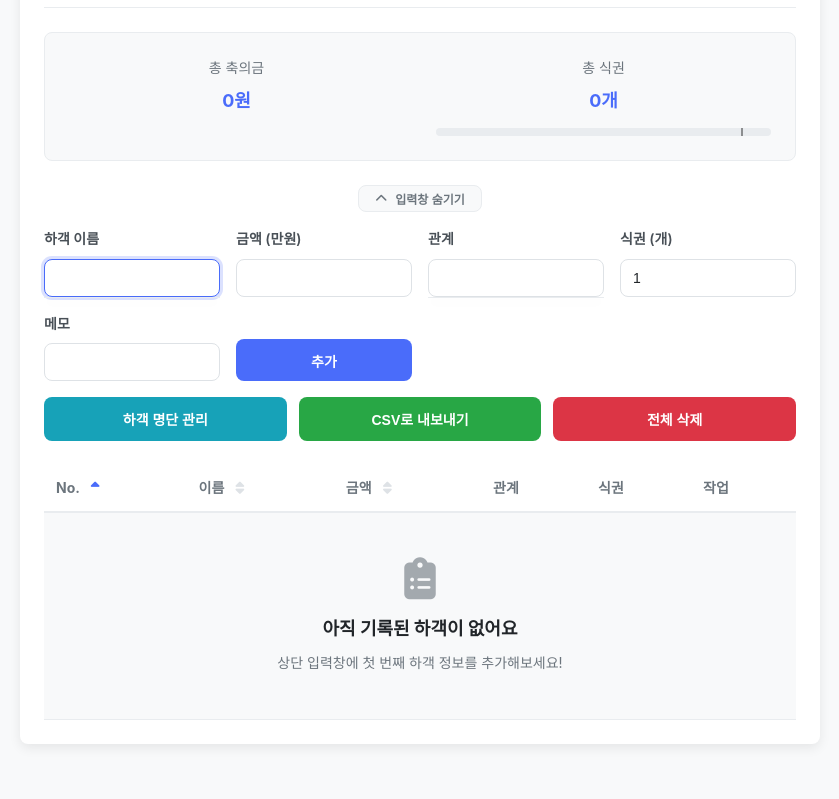
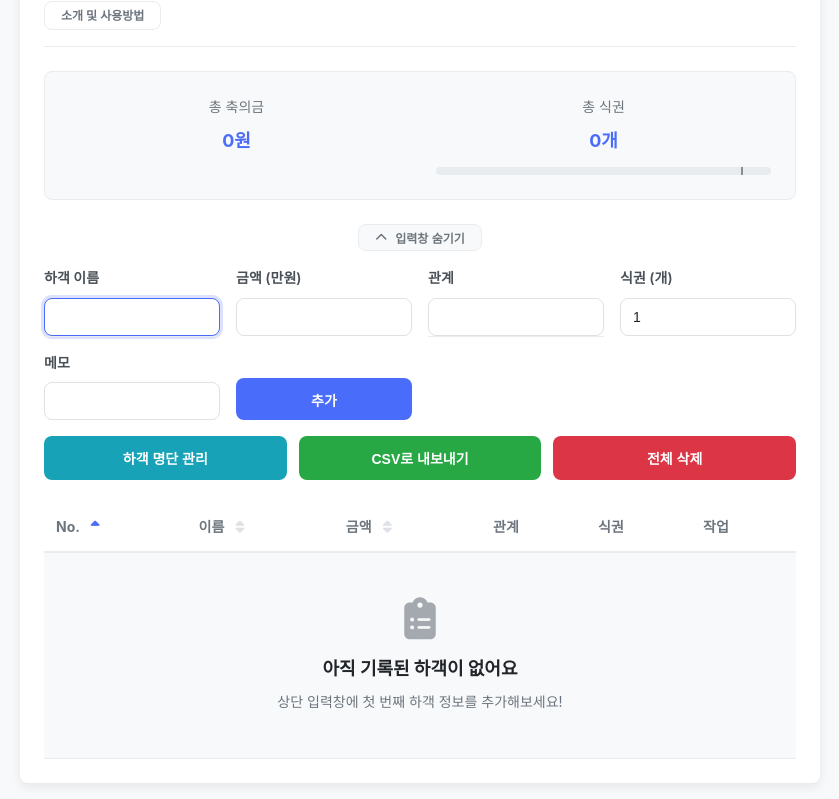
Before and after one commit to Gabeujin/wedding-money-manager, a plain HTML site: page index.html in a window 1280 px wide. Shown: the part 77-876 px from the top of the page, without its empty margins (220-1059 px from the left). Before the commit the page ends 837 px from the top, so only its background shows below. Drawn offline with nearby package versions, Linux system fonts and the light colour scheme.

Commit message:
Refactor code structure for improved readability and maintainability

```diff
--- a/index.html
+++ b/index.html
@@ -39,7 +39,15 @@
     <div class="container">
       <header class="main-header">
         <h1>Wedding Money Manager</h1>
-        <script type="text/javascript" src="https://cdnjs.buymeacoffee.com/1.0.0/button.prod.min.js" data-name="bmc-button" data-slug="Gabeujin" data-color="#c7c7c7" data-emoji="☕"  data-font="Poppins" data-text="커피 한 잔으로 응원하기" data-outline-color="#000000" data-font-color="#000000" data-coffee-color="#FFDD00" ></script>
+        <a style="margin-top: 10px;"
+          href="https://github.com/Gabeujin/wedding-money-manager?tab=readme-ov-file#wedding-money-manager"
+          target="_blank"
+          class="btn-readme"
+          >소개 및 사용방법</a
+        >
+        <div id="bmc-button-container">
+          <script type="text/javascript" src="https://cdnjs.buymeacoffee.com/1.0.0/button.prod.min.js" data-name="bmc-button" data-slug="Gabeujin" data-color="#c7c7c7" data-emoji="☕"  data-font="Poppins" data-text="커피 한 잔으로 응원하기" data-outline-color="#000000" data-font-color="#000000" data-coffee-color="#FFDD00" ></script>
+        </div>
       </header>
 
       <div class="summary">
--- a/style.css
+++ b/style.css
@@ -83,6 +83,30 @@ body {
   font-weight: var(--font-weight-semibold);
   margin: 0;
   line-height: 1.4;
+}
+
+.header-buttons {
+  display: flex;
+  align-items: center;
+  gap: var(--spacing-md); /* 버튼 사이 간격 */
+}
+
+.btn-readme {
+  display: inline-block;
+  padding: var(--spacing-xs) var(--spacing-md);
+  font-size: var(--font-size-xs);
+  font-weight: var(--font-weight-semibold);
+  color: var(--gray-500);
+  text-decoration: none;
+  border: 1px solid var(--gray-200);
+  border-radius: var(--border-radius);
+  transition: all 0.2s ease;
+}
+
+.btn-readme:hover {
+  background-color: var(--gray-100);
+  color: var(--primary-color);
+  border-color: var(--gray-300);
 }
 
 .summary {
```
Also changed, not shown: main.png (deleted), photos/main-1.png (added), photos/main-2.png (added), photos/main-3.png (added), photos/pop-1.png (added), photos/pop-2.png (added), 1 other file.
